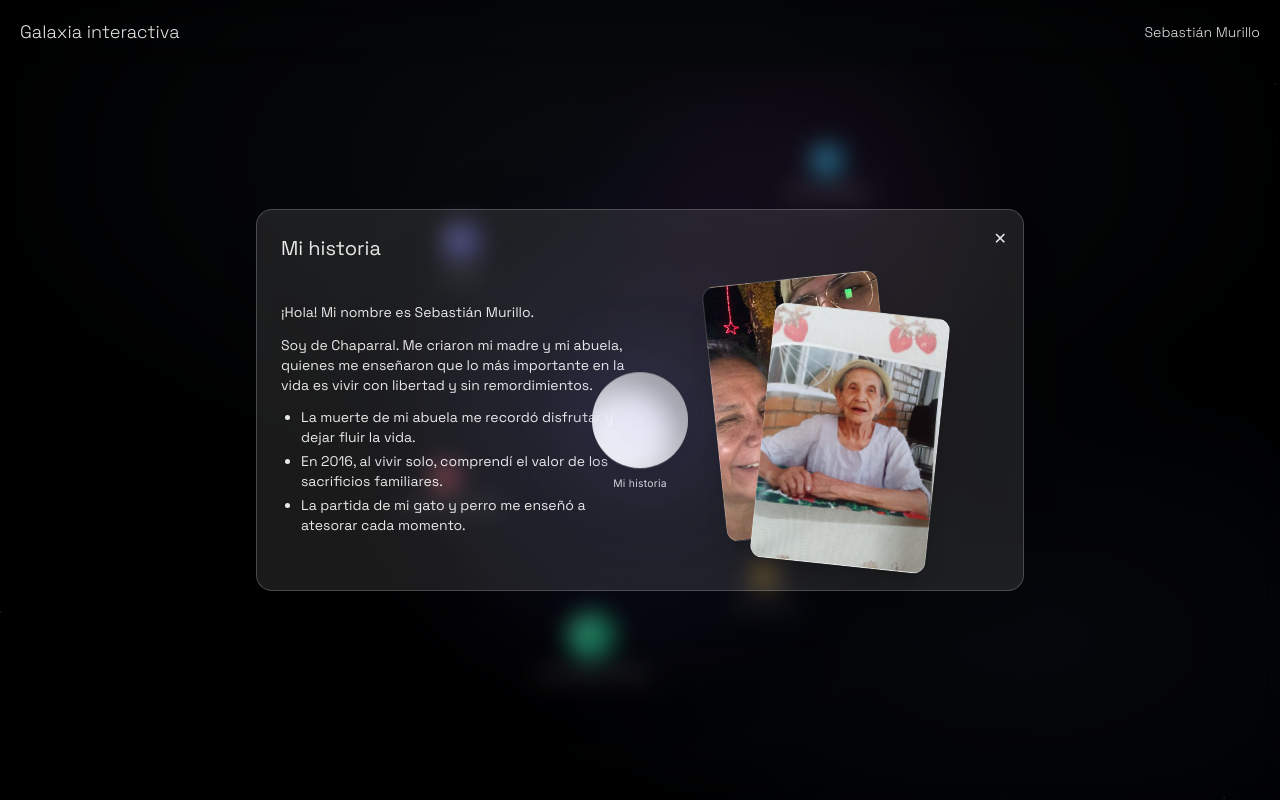
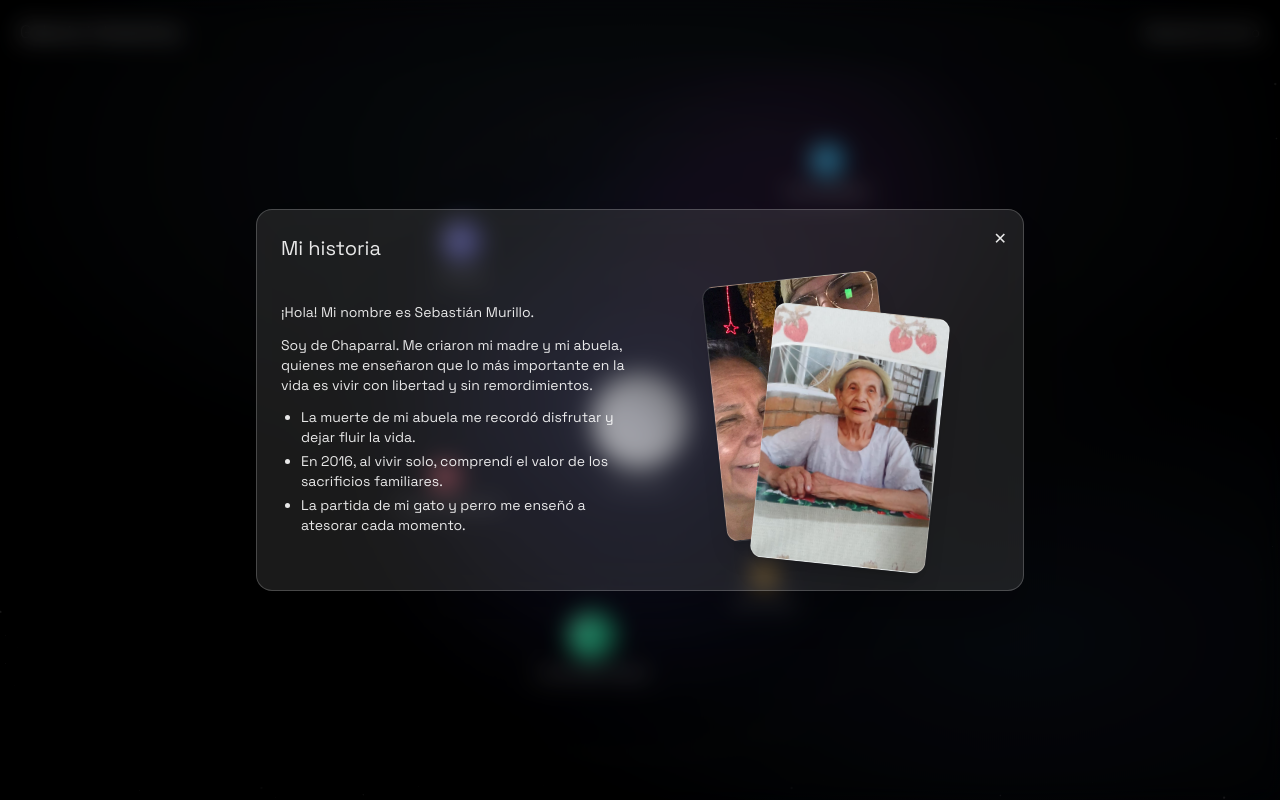
Before and after one commit to Seb7ry/galaxy-interaction, a React (Vite) app: page / in a window 1280 px wide. Both pictures are taken after a click on the button 640 px from the left and 420 px from the top of the page. Built offline with nearby package versions, Linux system fonts and the light colour scheme.

Commit message:
fixed modal zindez v2

```diff
--- a/src/App.tsx
+++ b/src/App.tsx
@@ -4,15 +4,15 @@ export default function App() {
   return (
     <main className="relative w-screen h-screen overflow-hidden">
       {/* Header transparente sobre el contenido */}
-      <header className="pointer-events-none fixed top-0 left-0 right-0 z-50">
+      <header className="pointer-events-none fixed top-0 left-0 right-0 z-40">
         <div className="pointer-events-auto bg-transparent backdrop-blur-md">
           <div className="flex items-center justify-between px-2 h-14 md:h-16">
-            {/* Puedes ajustar el peso variable con Tailwind arbitrario */}
             <span className="font-header text-white/90 text-lg font-[300] px-3">Galaxia interactiva</span>
             <span className="font-header text-white/90 text-sm font-[300] px-3">Sebastián Murillo</span>
           </div>
         </div>
       </header>
+
 
       {/* Contenido: ocupa TODO el viewport; solo empujamos bajo el header */}
       <section className="w-full h-full pt-14 md:pt-16">
--- a/src/components/Modal.tsx
+++ b/src/components/Modal.tsx
@@ -1,10 +1,11 @@
 // src/components/Modal.tsx
 import { useEffect, useState, type FC, type PropsWithChildren } from "react";
+import { createPortal } from "react-dom";
 
 interface ModalProps {
   title: string;
-    onClose: () => void;    // se llama DESPUÉS del fade-out
-    images?: string[];      // máx 2 URLs
+  onClose: () => void;
+  images?: string[];
 }
 
 const Modal: FC<PropsWithChildren<ModalProps>> = ({ title, onClose, children, images }) => {
@@ -23,7 +24,8 @@ const Modal: FC<PropsWithChildren<ModalProps>> = ({ title, onClose, children, im
   const imgA = images?.[0];
   const imgB = images?.[1];
 
-    return (
+  // 👇 Renderizamos en portal para salir de cualquier stacking context
+  return createPortal(
     <div
       role="dialog"
       aria-modal="true"
@@ -33,7 +35,7 @@ const Modal: FC<PropsWithChildren<ModalProps>> = ({ title, onClose, children, im
         if (closing && (e.target as HTMLElement) === e.currentTarget) onClose();
       }}
       className={[
-                "fixed inset-0 z-100 flex items-center justify-center p-4",
+        "fixed inset-0 z-[9999] flex items-center justify-center p-4", // z altísimo
         "bg-black/30 supports-[backdrop-filter]:bg-black/20",
         "backdrop-blur-sm supports-[backdrop-filter]:backdrop-blur-md",
         closing ? "animate-backdropOut" : "animate-backdropIn",
@@ -45,10 +47,10 @@ const Modal: FC<PropsWithChildren<ModalProps>> = ({ title, onClose, children, im
           "relative w-full max-w-3xl rounded-2xl",
           "bg-white/10 border border-white/20",
           "backdrop-blur-lg shadow-2xl",
-                    "p-6",
-                    "text-white [&_*]:text-white/90",
+          "p-6 text-white [&_*]:text-white/90",
           closing ? "animate-modalOut" : "animate-modalIn",
         ].join(" ")}
+        style={{ zIndex: 10000 }} // opcional, por encima del overlay
       >
         <button
           aria-label="Cerrar"
@@ -58,33 +60,29 @@ const Modal: FC<PropsWithChildren<ModalProps>> = ({ title, onClose, children, im
           ✕
         </button>
 
-                <h2 className="font-header mb-4 text-xl ">{title}</h2>
+        <h2 className="font-header mb-4 text-xl">{title}</h2>
 
-                {/* dos columnas: texto + fotos (columna única en móvil) */}
+        {/* dos columnas: texto + fotos */}
         <div className="grid gap-6 md:grid-cols-2">
-                    {/* Columna texto (centrado en móvil) */}
           <div className="flex items-center justify-center md:justify-start text-center md:text-left">
             <div className="font-header text-sm leading-relaxed">{children}</div>
           </div>
 
-                    {/* Columna fotos sobrepuestas */}
           <div className="relative mx-auto h-48 w-36 sm:h-56 sm:w-40 md:h-64 md:w-48 lg:h-72 lg:w-56">
-                        {/* Foto A */}
             <div
               className="absolute left-0 top-0 h-40 w-28 sm:h-48 sm:w-32 md:h-56 md:w-36 lg:h-64 lg:w-44 -rotate-6
-                         rounded-xl overflow-hidden shadow-xl
-                         border border-white/20 bg-gradient-to-br from-white/30 to-white/10"
+                         rounded-xl overflow-hidden shadow-xl border border-white/20
+                         bg-gradient-to-br from-white/30 to-white/10"
               style={imgA ? {
                 backgroundImage: `url(${imgA})`,
                 backgroundSize: "cover",
                 backgroundPosition: "center",
               } : {}}
             />
-                        {/* Foto B */}
             <div
               className="absolute right-0 bottom-0 h-40 w-28 sm:h-48 sm:w-32 md:h-56 md:w-36 lg:h-64 lg:w-44 rotate-6
-                         rounded-xl overflow-hidden shadow-xl
-                         border border-white/20 bg-gradient-to-br from-white/30 to-white/10"
+                         rounded-xl overflow-hidden shadow-xl border border-white/20
+                         bg-gradient-to-br from-white/30 to-white/10"
               style={imgB ? {
                 backgroundImage: `url(${imgB})`,
                 backgroundSize: "cover",
@@ -94,7 +92,8 @@ const Modal: FC<PropsWithChildren<ModalProps>> = ({ title, onClose, children, im
           </div>
         </div>
       </div>
-        </div>
+    </div>,
+    document.body
   );
 };
 
```
Lines whose indentation alone changed are shown as unchanged.
